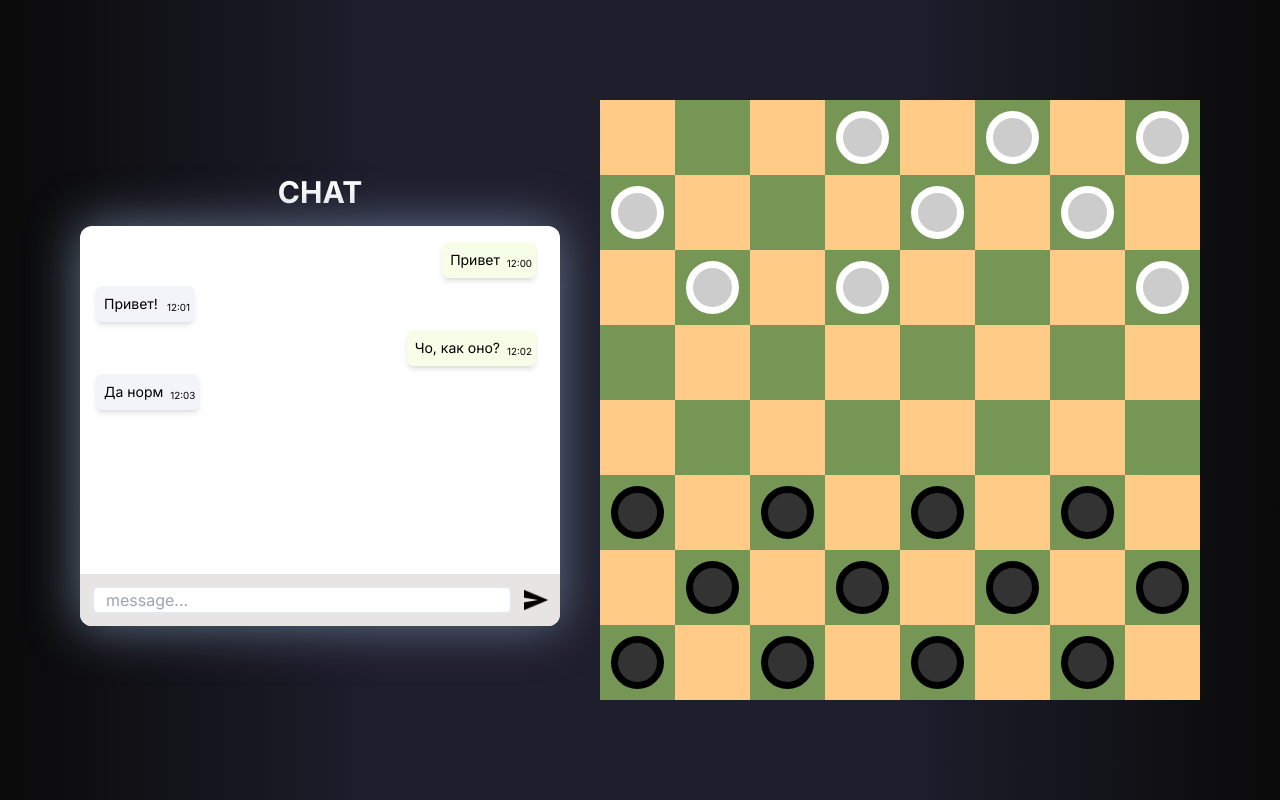
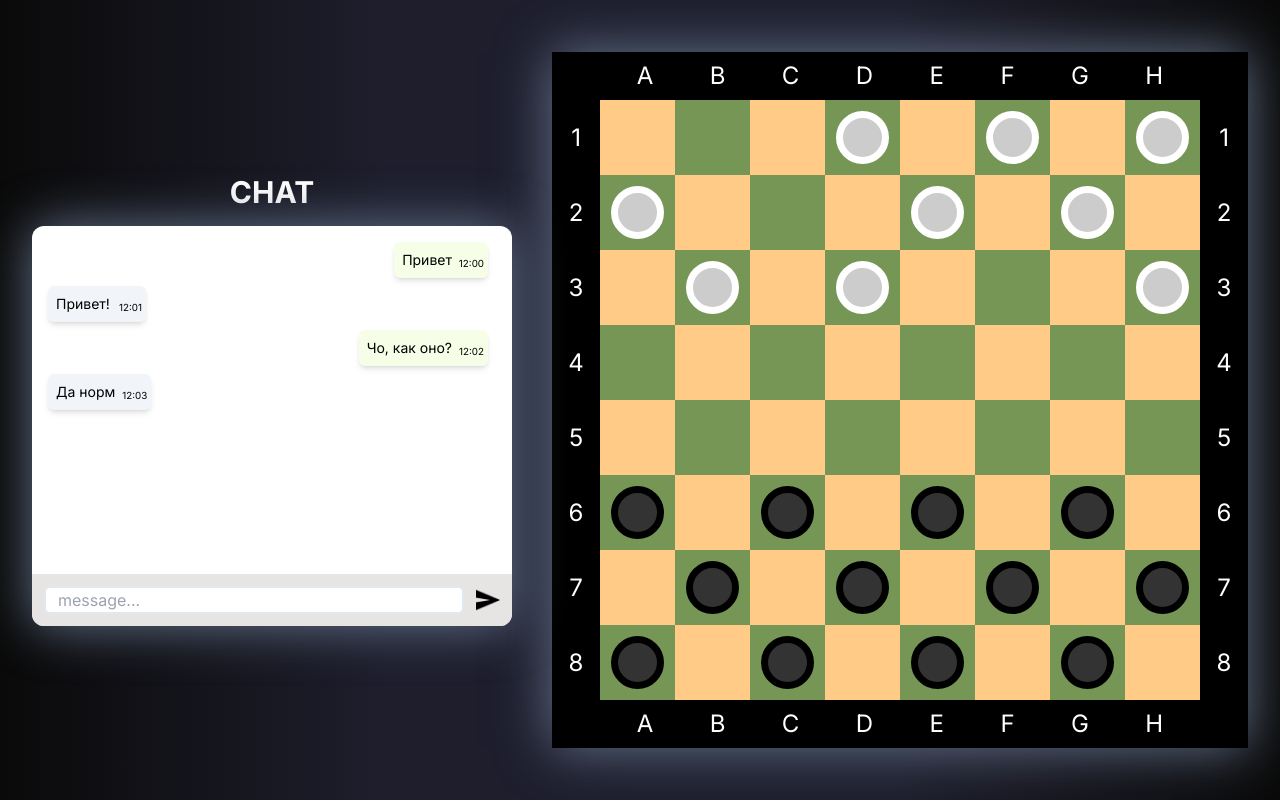
Before and after one commit to KarloDarkblace/Checkers-Game, a Next.js app in the folder Frontend/: page /room in a window 1280 px wide. Built offline with nearby package versions, Linux system fonts and the light colour scheme; no server answers.

Commit message:
asides added

```diff
--- a/Frontend/components/field.tsx
+++ b/Frontend/components/field.tsx
@@ -1,6 +1,7 @@
 "use client";
 
 import { useSound } from "@/lib/hooks";
+import { cn } from "@/lib/utils";
 import { FC, MouseEvent, useState } from "react";
 
 const initialField = [
@@ -13,6 +14,9 @@ const initialField = [
   ["", "b", "", "b", "", "b", "", "b"],
   ["b", "", "b", "", "b", "", "b", ""],
 ];
+
+const row = [" ", "A", "B", "C", "D", "E", "F", "G", "H", " "];
+const col = ["1", "2", "3", "4", "5", "6", "7", "8"];
 
 const BL_IN = "#333";
 const BL_OUT = "black";
@@ -193,7 +197,33 @@ export const Field: FC<{ fieldSize: number }> = ({ fieldSize }) => {
     );
   };
 
+  const asideStyle = "flex bg-black text-white text-2xl justify-around items-center";
+
+  const drawRow = () => {
     return (
+      <div className={cn(asideStyle, "py-5 h-12")}>
+        {row.map((row) => (
+          <div key={row}>{row}</div>
+        ))}
+      </div>
+    );
+  };
+
+  const drawCol = () => {
+    return (
+      <div className={cn(asideStyle, "flex-col px-5 w-12")}>
+        {col.map((row) => (
+          <div key={row}>{row}</div>
+        ))}
+      </div>
+    );
+  };
+
+  return (
+    <div className="flex flex-col shadow-[0_0_50px] shadow-slate-500">
+      {drawRow()}
+      <div className="flex">
+        {drawCol()}
         <div
           className={"relative grid grid-cols-8 grid-rows-8 aspect-square"}
           style={{ height: fieldSize, width: fieldSize }}
@@ -202,5 +232,9 @@ export const Field: FC<{ fieldSize: number }> = ({ fieldSize }) => {
           {drawField()}
           {drawFigures()}
         </div>
+        {drawCol()}
+      </div>
+      {drawRow()}
+    </div>
   );
 };
```
Lines whose indentation alone changed are shown as unchanged.
